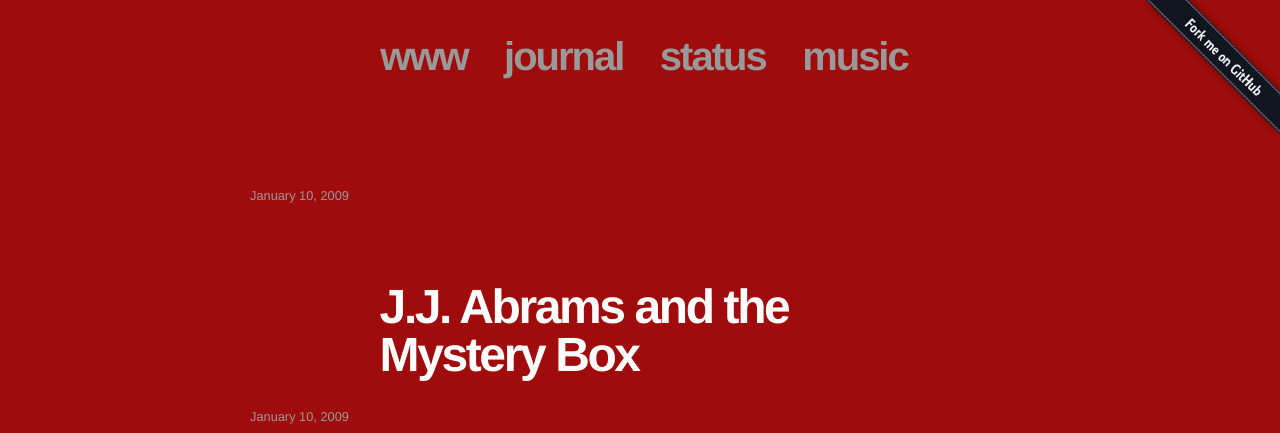
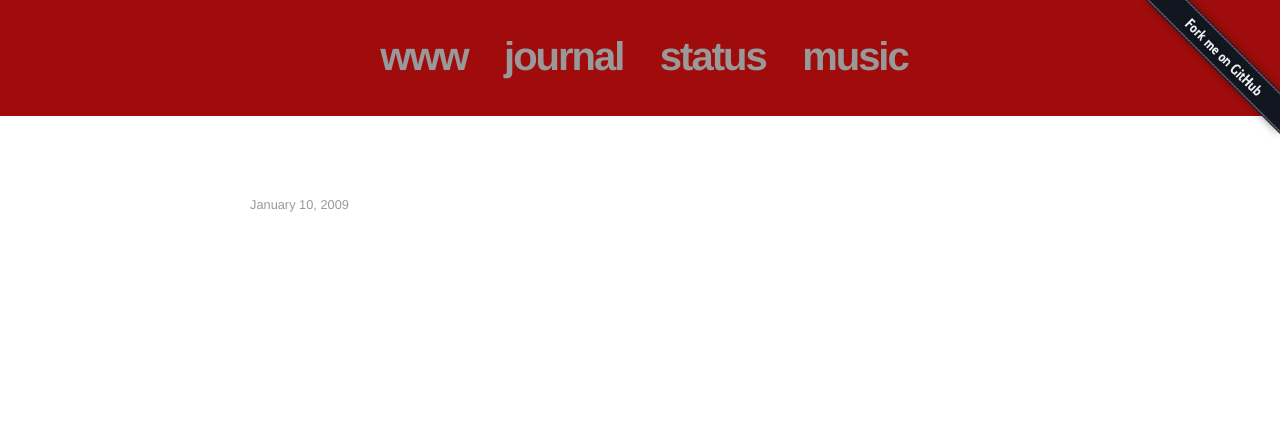
Before and after one commit to drewfranklin/drewfranklin.github.io, a Jekyll site: the page built from index.html, in a window 1280 px wide. Shown: the top 433 px of the page. Built offline with Jekyll 4.4.1, drawn with Linux system fonts in a browser that asks for light colours; nearby versions of some CDN libraries.

Commit message:
Style Tweaks
Fixed home link color

```diff
--- a/_sass/_typography.scss
+++ b/_sass/_typography.scss
@@ -122,11 +122,7 @@
 
 /* HOME */
 
-#main.home, #footer.home {
-	background-color: #A00C0C;
-}
-
-#main.home h1, #main.home h2 {
+#main.home h1  a, #main.home h2 a {
 	color: #FFF;
 	text-decoration: none;
 	font-size: 3em;
```
